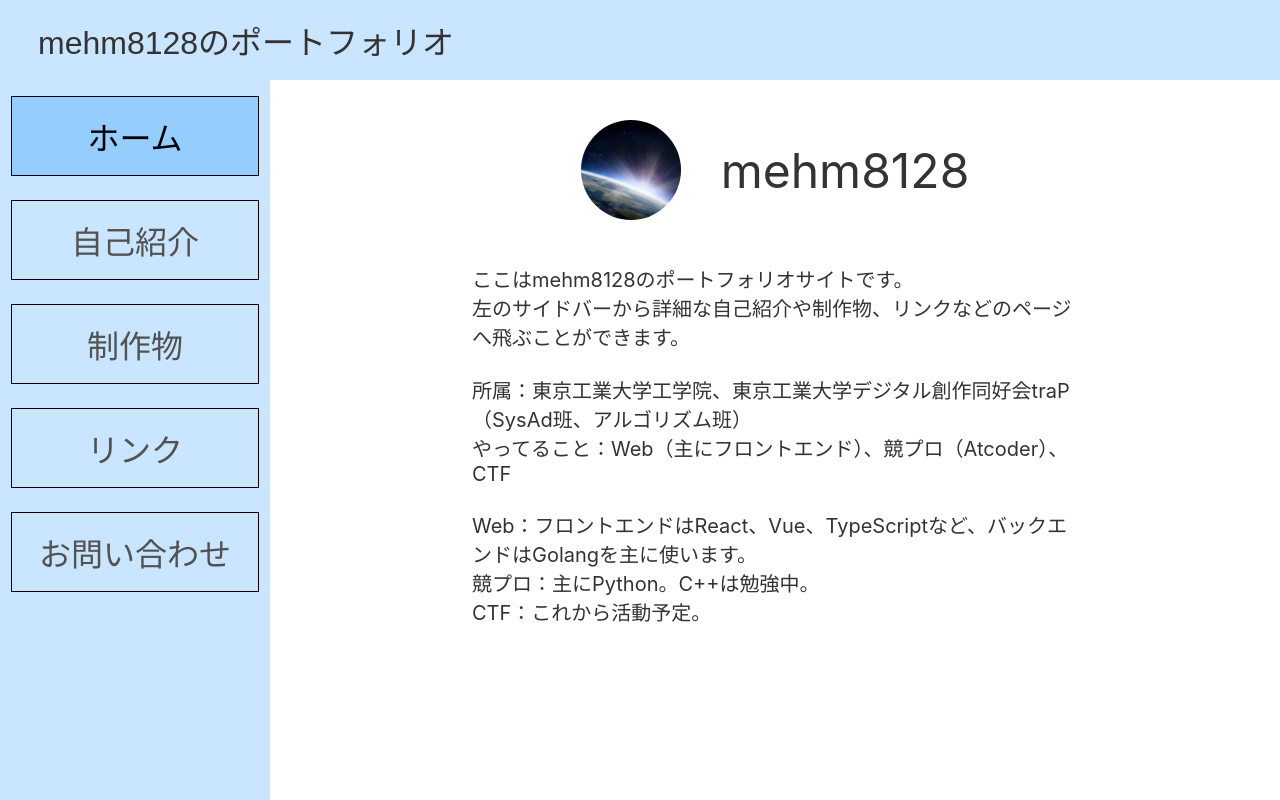
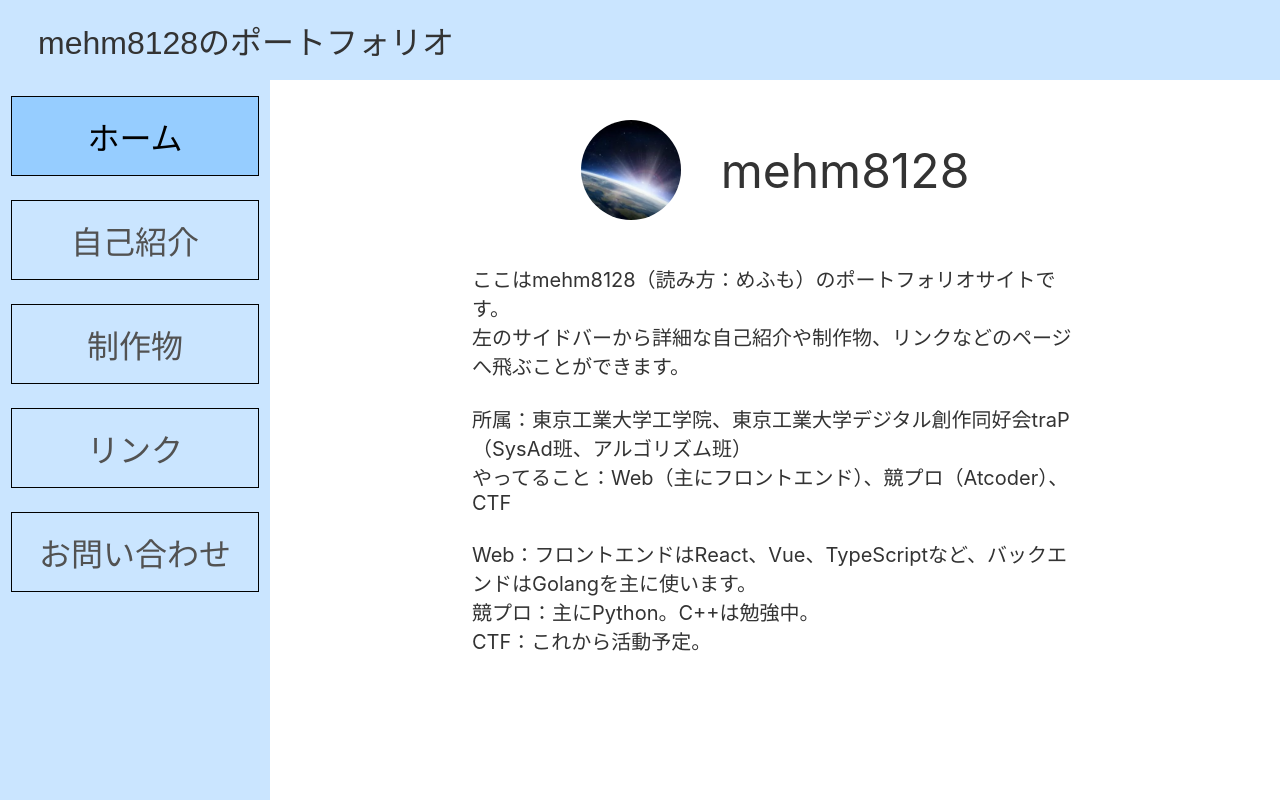
Before and after one commit to mehm8128/portfolio, a React (Create React App) app: page / in a window 1280 px wide. Built offline with nearby package versions, Linux system fonts and the light colour scheme.

Commit message:
名前の読み方追加

```diff
--- a/src/pages/Home.tsx
+++ b/src/pages/Home.tsx
@@ -10,7 +10,7 @@ function Home() {
       </div>
       <br />
       <div className={styles.text}>
-        ここはmehm8128のポートフォリオサイトです。
+        ここはmehm8128（読み方：めふも）のポートフォリオサイトです。
         <br />
         左のサイドバーから詳細な自己紹介や制作物、リンクなどのページへ飛ぶことができます。
         <br />
```
